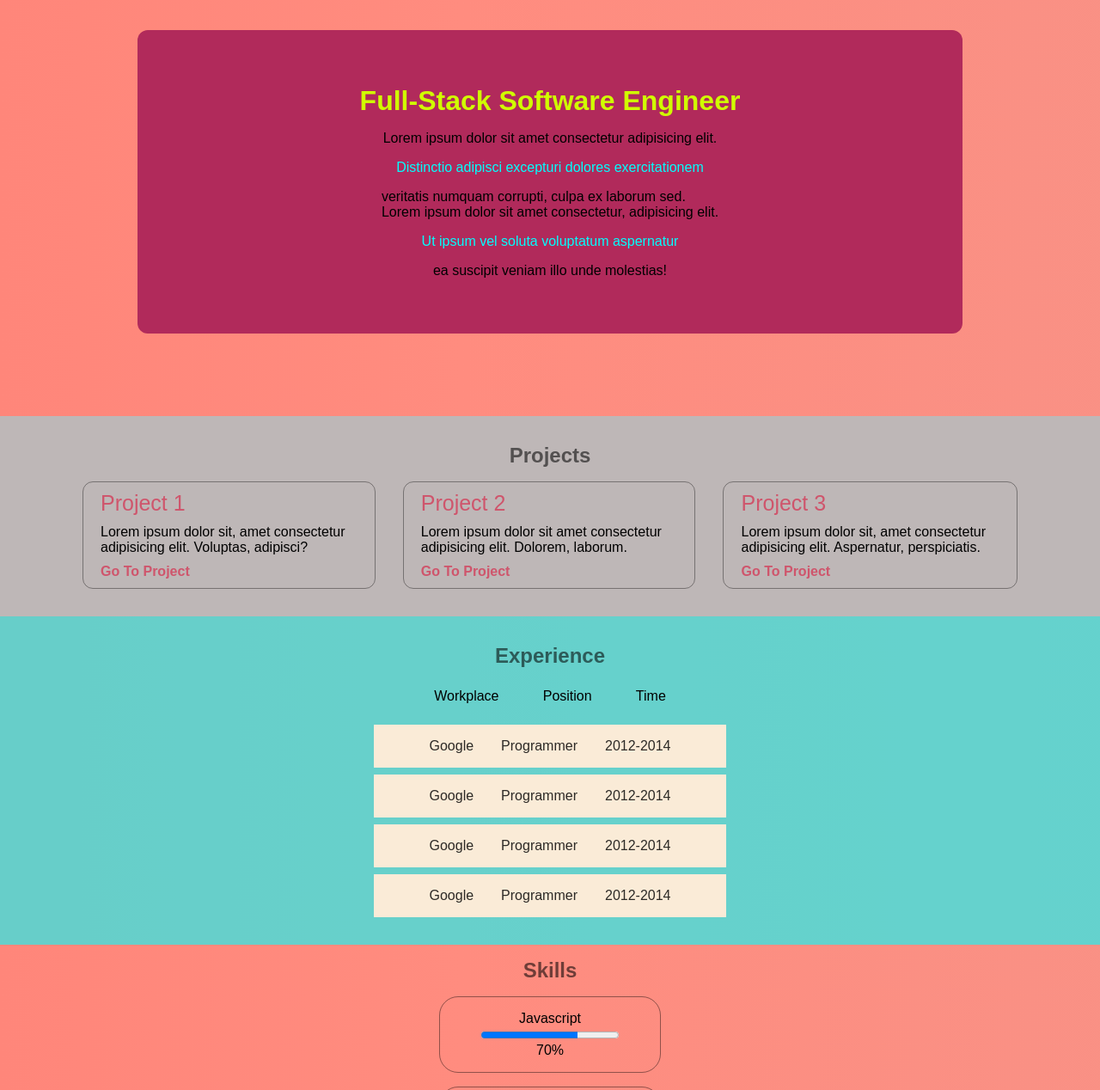
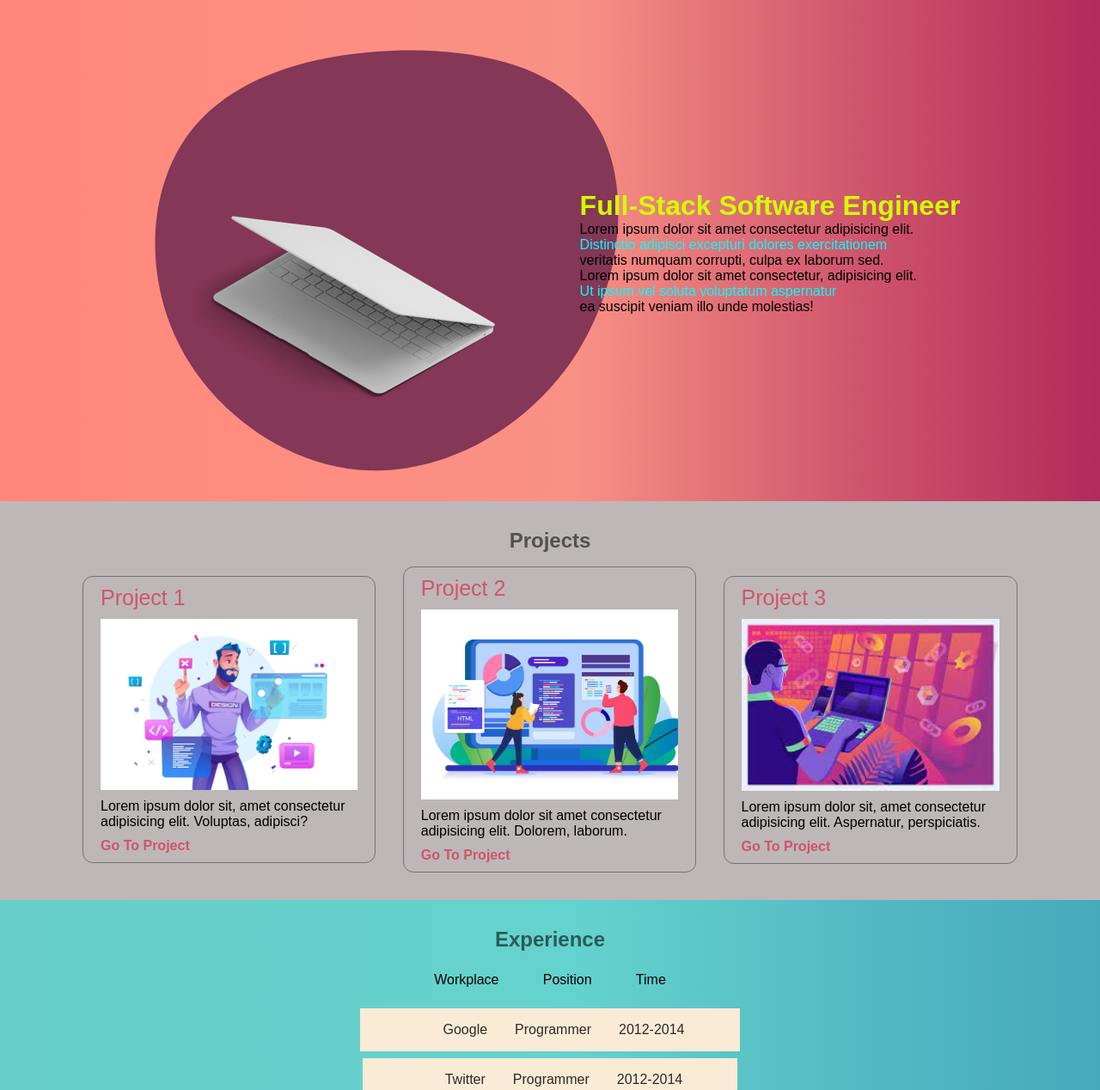
Before and after one commit to darvingaba/hoxton-html-my-portfolio, a plain HTML site: page index.html in a window 1280 px wide. Shown: the part 197-1465 px from the top of the page at 86% size. Drawn offline with Linux system fonts and the light colour scheme.

Commit message:
added media

```diff
--- a/index.html
+++ b/index.html
@@ -8,10 +8,16 @@
     <link rel="stylesheet" href="style.css">
     <link rel="stylesheet" href="https://cdnjs.cloudflare.com/ajax/libs/font-awesome/4.7.0/css/font-awesome.min.css">
     <link rel="shortcut icon" type="image/x-icon" href="https://img.icons8.com/ios/344/my-computer--v1.png" />
+    <link href='https://css.gg/google.css' rel='stylesheet'>
+    <link href='https://css.gg/twitter.css' rel='stylesheet'>
+    <link href='https://css.gg/instagram.css' rel='stylesheet'>
+    <link href='https://css.gg/facebook.css' rel='stylesheet'>
 </head>
 <body>
 
-    <header id="header">
+    <div class="container">
+
+            <header id="header">
         <div class="logo">
             <h1>Darvin</h1>
         </div>
@@ -36,8 +42,8 @@
         <div class="github">
             <a href="https://github.com/darvingaba" target="_blank">
                 <svg xmlns="http://www.w3.org/2000/svg" width="16" height="16" fill="currentColor" class="bi bi-github" viewBox="0 0 16 16">
-<path d="M8 0C3.58 0 0 3.58 0 8c0 3.54 2.29 6.53 5.47 7.59.4.07.55-.17.55-.38 0-.19-.01-.82-.01-1.49-2.01.37-2.53-.49-2.69-.94-.09-.23-.48-.94-.82-1.13-.28-.15-.68-.52-.01-.53.63-.01 1.08.58 1.23.82.72 1.21 1.87.87 2.33.66.07-.52.28-.87.51-1.07-1.78-.2-3.64-.89-3.64-3.95 0-.87.31-1.59.82-2.15-.08-.2-.36-1.02.08-2.12 0 0 .67-.21 2.2.82.64-.18 1.32-.27 2-.27.68 0 1.36.09 2 .27 1.53-1.04 2.2-.82 2.2-.82.44 1.1.16 1.92.08 2.12.51.56.82 1.27.82 2.15 0 3.07-1.87 3.75-3.65 3.95.29.25.54.73.54 1.48 0 1.07-.01 1.93-.01 2.2 0 .21.15.46.55.38A8.012 8.012 0 0 0 16 8c0-4.42-3.58-8-8-8z"/>
-</svg>
+                <path d="M8 0C3.58 0 0 3.58 0 8c0 3.54 2.29 6.53 5.47 7.59.4.07.55-.17.55-.38 0-.19-.01-.82-.01-1.49-2.01.37-2.53-.49-2.69-.94-.09-.23-.48-.94-.82-1.13-.28-.15-.68-.52-.01-.53.63-.01 1.08.58 1.23.82.72 1.21 1.87.87 2.33.66.07-.52.28-.87.51-1.07-1.78-.2-3.64-.89-3.64-3.95 0-.87.31-1.59.82-2.15-.08-.2-.36-1.02.08-2.12 0 0 .67-.21 2.2.82.64-.18 1.32-.27 2-.27.68 0 1.36.09 2 .27 1.53-1.04 2.2-.82 2.2-.82.44 1.1.16 1.92.08 2.12.51.56.82 1.27.82 2.15 0 3.07-1.87 3.75-3.65 3.95.29.25.54.73.54 1.48 0 1.07-.01 1.93-.01 2.2 0 .21.15.46.55.38A8.012 8.012 0 0 0 16 8c0-4.42-3.58-8-8-8z"/>
+                </svg>
             </a>
         </div>
 
@@ -51,10 +57,17 @@
 
     <main>
         <div id="introduction" class="introduction">
-            <h1>Full-Stack Software Engineer</h1>
-            Lorem ipsum dolor sit amet consectetur adipisicing elit. <span class="span1"> Distinctio adipisci excepturi dolores exercitationem</span> veritatis numquam corrupti, culpa ex laborum sed.
-            <br>
-            Lorem ipsum dolor sit amet consectetur, adipisicing elit. <span>Ut ipsum vel soluta voluptatum aspernatur</span> ea suscipit veniam illo unde molestias!
+
+            <div class="laptop">
+                <img src="/img/MacBook_Air_Half_Closed_Front_L.png" alt="">
+            </div>
+
+            <div class="paragraph">
+                <h1>Full-Stack Software Engineer</h1>
+                Lorem ipsum dolor sit amet consectetur     adipisicing elit. <span class="span1">     Distinctio adipisci excepturi dolores     exercitationem</span> veritatis numquam     corrupti, culpa ex laborum sed.
+                <br>
+                Lorem ipsum dolor sit amet consectetur,     adipisicing elit. <span>Ut ipsum vel soluta     voluptatum aspernatur</span> ea suscipit veniam     illo unde molestias!
+            </div>
         </div>
     </main>
 
@@ -67,6 +80,7 @@
             <div class="project1">
 
                 <p>Project 1</p>
+                <img src="/img/project1.jpg" alt="">
                 <span>Lorem ipsum dolor sit, amet consectetur adipisicing elit. Voluptas, adipisci?</span>
 
                 <b><a href="#">Go To Project</a></b>
@@ -76,6 +90,7 @@
             <div class="project2">
 
                 <p>Project 2</p>
+                <img src="/img/projectt2.jpg" alt="">
                 <span>Lorem ipsum dolor sit amet consectetur adipisicing elit. Dolorem, laborum.</span>
 
                 <b><a href="#">Go To Project</a></b>
@@ -85,6 +100,7 @@
             <div class="project3">
 
                 <p>Project 3</p>
+                <img src="/img/project3.jpg" alt="">
                 <span>Lorem ipsum dolor sit, amet consectetur adipisicing elit. Aspernatur, perspiciatis.</span>
 
                 <b><a href="#">Go To Project</a></b>
@@ -106,28 +122,29 @@
 
         <div class="exp">
 
+            <i class="gg-google"></i>
             <div class="">Google</div>
             <div class="">Programmer</div>
             <div class="">2012-2014</div>
         </div>
 
         <div class="exp">
-
-            <div class="">Google</div>
+            <i class="gg-twitter"></i>
+            <div class="">Twitter</div>
             <div class="">Programmer</div>
             <div class="">2012-2014</div>
         </div>
 
         <div class="exp">
-
-            <div class="">Google</div>
+            <i class="gg-facebook"></i>
+            <div class="">Facebook</div>
             <div class="">Programmer</div>
             <div class="">2012-2014</div>
         </div>
 
         <div class="exp">
-
-            <div class="">Google</div>
+            <i class="gg-instagram"></i>
+            <div class="">Instagram</div>
             <div class="">Programmer</div>
             <div class="">2012-2014</div>
         </div>
@@ -183,5 +200,7 @@
         <a href="#header">Back To Top</a>
     </div>
 
+    </div>
+
 </body>
 </html>
--- a/style.css
+++ b/style.css
@@ -9,13 +9,14 @@
 img{
     width: 100%;
 }
-body{
+
+.container{
     display: grid;
     grid-auto-flow: row;
     /* background-color: #68082b; */
     background: linear-gradient(to right, #ff8177 0%, #ff867a 0%, #ff8c7f 21%, #f99185 52%, #cf556c 78%, #b12a5b 100%);
     background-repeat: no-repeat;
-    background-size: 200%;
+    /* background-size: 200%; */
 }
 a{
     text-decoration: none;
@@ -32,7 +33,7 @@ header{
     border-radius: 12px;
 }
 header .logo{
-    margin-left: 4rem;
+    margin-left: 2rem;
     color: antiquewhite;
 }
 header ul{
@@ -49,6 +50,9 @@ header a{
 }
 header a:hover{
     color: #d3ff35;
+}
+header .nav-logo{
+    width: 1.2rem;
 }
 
 /* socials */
@@ -70,15 +74,21 @@ header a:hover{
 main{
     display: grid;
     place-items:center;
-    background-color: #b12a5b;
-    padding: 4rem;
-    margin: 6rem 10rem;
+    background-image: url(/img/blob-haikei.svg);
+    background-repeat: no-repeat;
+    padding: 2rem;
+    margin: 4rem 0rem 0rem 0rem;
     border-radius: 12px;
 }
 main .introduction{
     display: grid;
     place-items: center;
-    gap: 1rem;
+    /* gap: 4rem; */
+    grid-auto-flow: column;
+}
+main .paragraph{
+    display: grid;
+    /* gap: 2rem; */
 }
 main p{
     place-items: center;
@@ -117,12 +127,18 @@ main span{
     gap: 10px;
     border-radius: 12px;
 }
+
 .projects p{
     font-size: 25px;
     color: #cf556c;
 }
 .projects a{
     color: #cf556c;
+}
+.projects img{
+    object-fit: cover;
+    width: 100%;
+    max-height: 100%;
 }
 /* experience */
 .experience{
@@ -144,6 +160,7 @@ main span{
     place-items: center;
     color: rgba(0, 0, 0, 0.824);
     background-color: antiquewhite;
+    background-repeat: no-repeat;
     padding: 1rem 4rem;
 }
 .experience .labels{
@@ -201,7 +218,7 @@ main span{
     padding: 0.4rem 0rem;
     }
     .projects-section{
-    padding: 1rem 2rem;
-    gap: 1rem;
+    padding: 0rem 0rem;
+    gap: 0rem;
     }
 }
```
Also changed, not shown: img/Google__G__Logo.svg.webp (added), img/MacBook_Air_Half_Closed_Front_L.png (added), img/blob-haikei (1).svg (added), img/blob-haikei.svg (added), img/business-3d-young-man-in-formalwear-standing-with-hands-on-hip.png (added), img/project1.jpg (added), img/project2.jpg (added), img/project3.jpg (added), img/projectt2.jpg (added).
